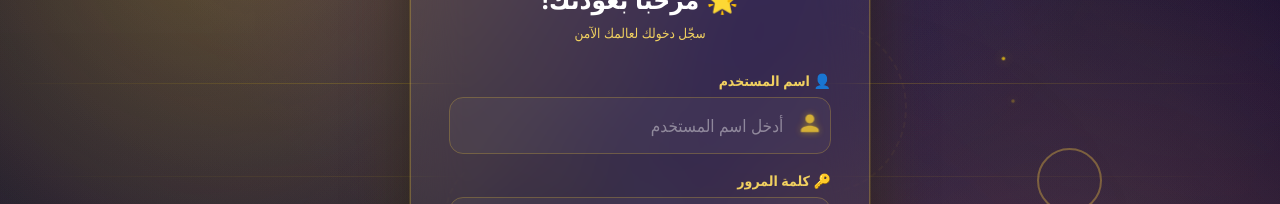
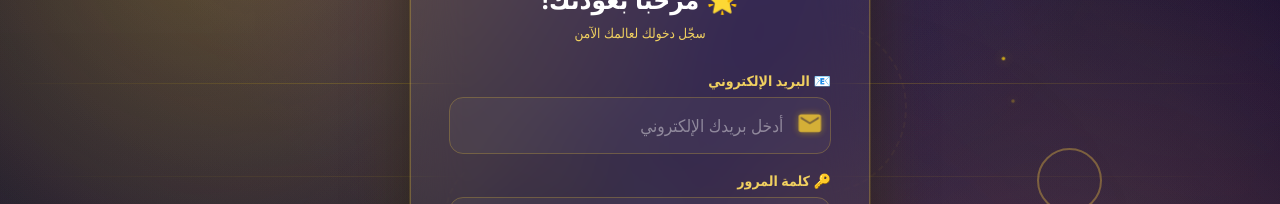
Before and after one commit to mostafakamla54-max/Secure-Document-Vault, a React (Create React App) app in the folder frontend/: page /login in a window 1280 px wide. Shown: the part 222-426 px from the top of the page. Built offline with nearby package versions, Linux system fonts and the light colour scheme; no server answers.

Commit message:
ui: login with email only (each user uses their own registered email + password)

```diff
--- a/frontend/src/components/auth/LoginPage.js
+++ b/frontend/src/components/auth/LoginPage.js
@@ -2,7 +2,7 @@ import React from 'react';
 import { Typography, TextField, Button, Alert, CircularProgress, InputAdornment } from '@mui/material';
 import { useNavigate, Link } from 'react-router-dom';
 import { useDispatch, useSelector } from 'react-redux';
-import PersonIcon from '@mui/icons-material/Person';
+import EmailIcon from '@mui/icons-material/Email';
 import LockIcon from '@mui/icons-material/Lock';
 import PinIcon from '@mui/icons-material/Pin';
 import GoogleIcon from '@mui/icons-material/Google';
@@ -127,23 +127,24 @@ function LoginPage() {
         ) : (
           <form onSubmit={handleSubmit}>
             <div className="auth-field">
-              <label>👤 اسم المستخدم</label>
+              <label>📧 البريد الإلكتروني</label>
               <TextField
                 name="username"
                 value={form.username}
                 onChange={handleChange}
                 fullWidth
                 required
+                type="email"
                 variant="outlined"
-                placeholder="أدخل اسم المستخدم"
+                placeholder="أدخل بريدك الإلكتروني"
                 autoCapitalize="none"
                 autoCorrect="off"
                 spellCheck={false}
-                autoComplete="username"
+                autoComplete="email"
                 InputProps={{
                   startAdornment: (
                     <InputAdornment position="start">
-                      <PersonIcon />
+                      <EmailIcon />
                     </InputAdornment>
                   ),
                 }}
```
